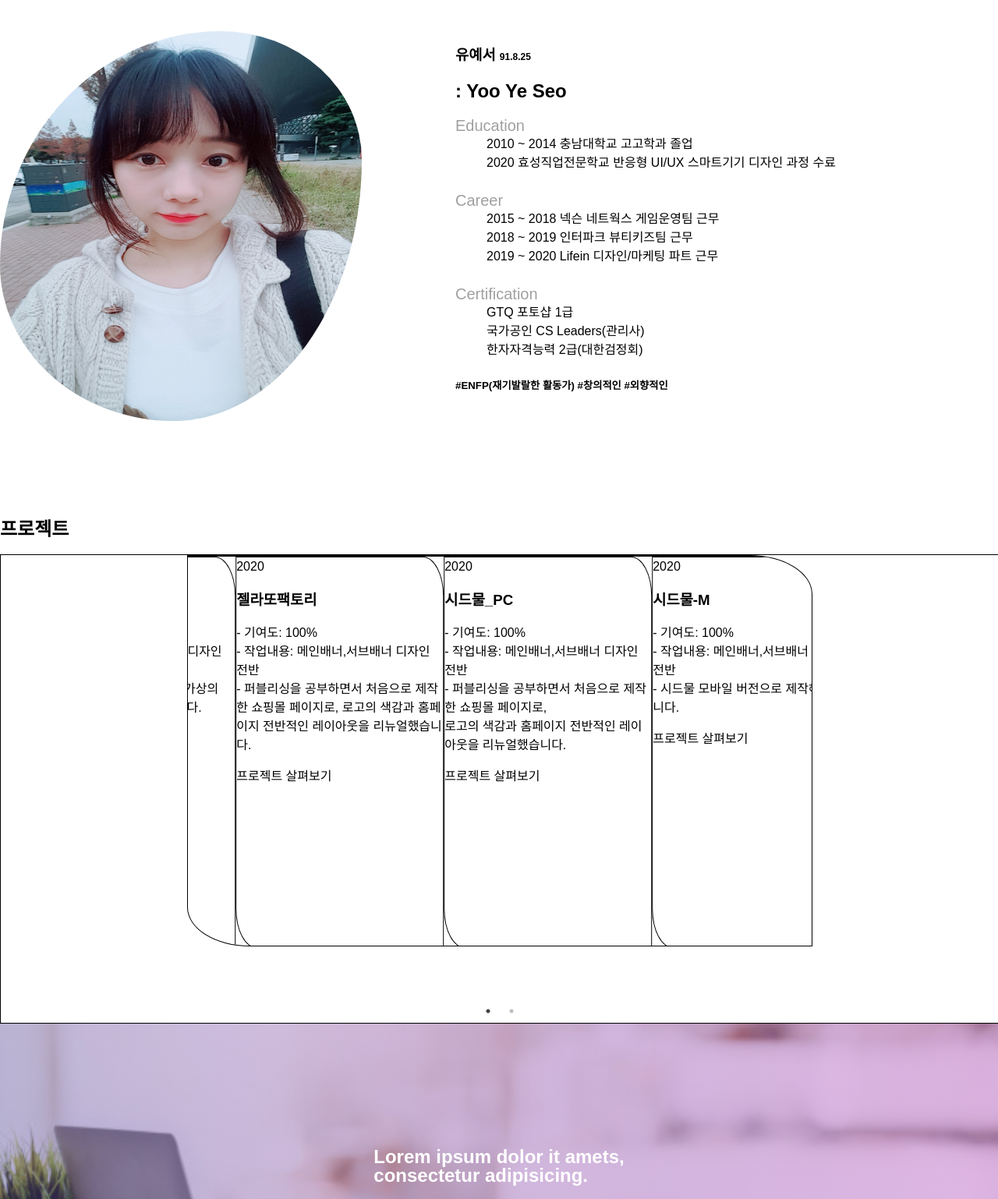
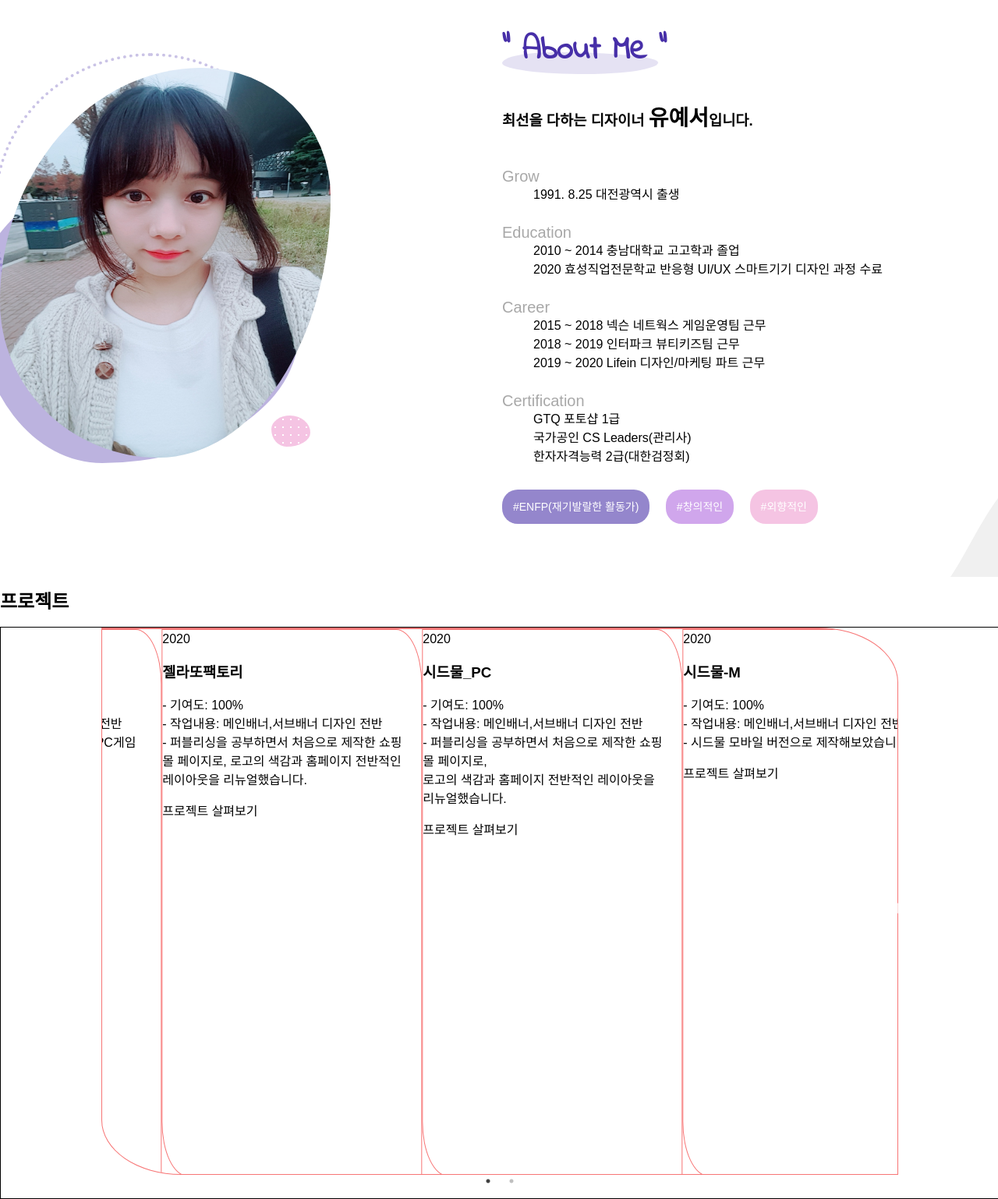
Before and after one commit to corock-dev/yeseo-ko.github.io, a plain HTML site: page index.html in a window 1280 px wide. Shown: the part 860-2398 px from the top of the page at 78% size. Drawn offline with nearby package versions, Linux system fonts and the light colour scheme; a web font is replaced by a local one.

Commit message:
aboutme까지 제작

```diff
--- a/css/style.css
+++ b/css/style.css
@@ -1,5 +1,5 @@
 @import url('https://fonts.googleapis.com/css2?family=Sunflower:wght@300;500;700&display=swap');
-
+@import url('https://fonts.googleapis.com/css2?family=Indie+Flower&display=swap');
 
 .contents{
     width: 1280px;
@@ -16,7 +16,7 @@ nav{
     width: 1280px;
     margin: auto;
     justify-content: space-between;
-    /* border: 1px solid #000; */
+
 }
 .gnb{
     display:flex;
@@ -63,37 +63,125 @@ nav{
     font-size: 22px;
 
 }
+/* 풀배경으로 가야하는 레이아웃 */
+.FullScreen{
+    height:100vh;
+}
 /*내 프로필영역 */
+.s2{
+    background: url('../images/bg_gray.png') no-repeat center center;
+}
+
 .aboutme{
     display: flex;
     flex:5;
-    padding: 100px 0 ;
+    align-items: center;
+    height: 100vh;
+
 }
+/* 프로필사진영역 */
 .photo{
     flex:2;
-    margin-right: 120px;
+    margin-right:220px;
+    position: relative;
+
    }
 .photo img{
     width: 100%;
     height: 500px;
     border-radius: 61% 39% 52% 48% / 60% 33% 67% 40%    ;
-
    }
-
+.photo span:nth-child(1){
+    height: 441px;
+    width: 413px;
+    border: 4px dotted rgba(71, 47, 168, 0.286);
+    position: absolute;
+    bottom: 15%;
+    left: -2%;
+    border-radius: 48% 52% 61% 39% / 44% 55% 45% 56%;
+    z-index: -1;
+}
+.photo span:nth-child(2){
+    height: 372px;
+    width: 413px;
+    background:  #472fa85d ;
+    position: absolute;
+    bottom: 0%;
+    left: -7%;
+    border-radius: 48% 52% 61% 39% / 44% 55% 45% 56%;
+    z-index: -1;
+}
+.photo span:nth-child(3){
+    height: 40px;
+    width: 50px;
+    background: #f1a9d7af;
+    background-image: radial-gradient(rgb(255, 255, 255) 20%, transparent 0), radial-gradient(rgb(255, 255, 255) 20%, transparent 0);
+    background-position: 0 0, 10px 10px;
+    background-size: 10px 10px;
+    position: absolute;
+    bottom: 4%;
+    left: 82%;
+    border-radius: 48% 52% 61% 39% / 44% 55% 45% 56%;
+    z-index: -1;
+}
+/* 프로필내용영역 */
 .desc{
     flex:3;
 }
+/* about me 타이틀 */
+.abm_title{
+    position: relative;
+}
+.abm_title h1{
+    font-size: 42px;
+    color:  #472fa8;
+    font-family: 'Indie Flower', cursive;
+}
 
-.desc>h3 span{
-    font-size: 12px;
+.abm_title span{
+    height: 28px;
+    width: 200px;
+    background: #472fa823;
+    position: absolute;
+    bottom: -74%;
+    border-radius: 34% 66% 46% 54% / 50% 47% 53% 50%  ;
 }
+/* 프로필 내용영역 */
+.desc h3{
+    padding: 28px 0;
+}
+.desc h3 b{
+    font-size: 28px;
+
+}
+
 .desc dt{
     font-size: 20px;
-    color: #a0a0a0;
+    color: #a8a8a8;
+}
+/* 성격 해시태그 */
+/* 이곳에는 클릭시 꿈틀거리는 효과 넣어보고 싶음 */
+.hashs span{
+    font-size: 14px;
+    padding: 14px;
+    background: #472fa894;
+    border-radius: 20px;
+    color: #fff;
+    margin-right: 16px;
+}
+.hashs span:nth-child(2){
+    background: #ab60dd8e;
+}
+.hashs span:nth-child(3){
+    background: #f1a9d7af;
 }
 
+/* 콜투액션  */
+.c-t-a{
 
-/* 콜투액션  */
+    border: 1px solid #000;
+
+}
 .call-to-action{
     background: url('../images/call.jpg') no-repeat center;
     background-size: cover;
@@ -103,7 +191,6 @@ nav{
     justify-content: center;
     align-items: center;
     flex-direction: column;
-
 }
 .call-to-action:before{
     content: '';
@@ -121,27 +208,34 @@ nav{
 }
 .call-to-action h2{
     margin-bottom: 50px;
+    line-height: 50px;
+    text-align: center;
+    font-size: 40px;
     color: #fff;
     z-index: 1;
 }
 
-/* 슬라이드 */
-.responsive div{
-    width: 800px;
-    height: 500px;
-    border-radius: 0 10% 0 10%;
-    border: 1px solid #000;
-}
 
 /* 프로젝트 */
+.pro{
+    background:
+    background-size: 100% 100%;
+}
 .projects{
     width: 100%;
-    height: 600px;
     border: 1px solid #000;
     display: flex;
     justify-content: center;
 }
 
+/* 프로젝트 슬라이더 */
+.responsive div{
+    width: 1000px;
+    height: 700px;
+    padding-right: 20px;
+    border-radius: 0 10% 0 10%;
+    border: 1px solid rgb(247, 117, 117);
+}
 
 /* 공부 */
 .studies{
@@ -158,25 +252,44 @@ nav{
 
 /* 연락처 */
 .contact{
-    background: rgb(129, 54, 145);
-    height: 200px;
+    background: linear-gradient(180deg, #482fa8, #7641bc);
+    height: 300px;
     display: flex;
     justify-content: center;
     align-items: center;
     flex-direction: column;
 }
 
-.button a{
-    display:inline-block;
+.contact p{
+    color: #fff;
+    font-size: 30px;
+}
+
+.contact span{
+
+    background: url('../images/luna.png') no-repeat center;
+    width: 40px;
+    height: 45px;
+    background-size: 30px 40px;
+}
+
+/* 버튼디자인 */
+.btns{
+    margin-top: 17px ;
+}
+button{
+    display: inline-block;
     padding: 10px;
     width: 200px;
     margin: 10px;
     text-align: center;
-    border-radius: 10px;
+    border-radius: 20px;
+    color: #fff;
 }
-.button a:first-child{
-    background-color: rgb(216, 40, 149);
+button{
+    background: inherit ; border:none; box-shadow:none; border-radius:0; padding:0; overflow:visible; cursor:pointer}
+
+button i{
+    color: #fff;
+    padding-right: 5px;
 }
-.button a:last-child{
-    background-color: rgb(216, 40, 149);
-}
--- a/index.html
+++ b/index.html
@@ -7,6 +7,7 @@
     <link rel="stylesheet" href="./css/style.css">
     <link rel="stylesheet" href="./css/reset.css">
     <link rel="shortcut icon" href="./images/logo.png">
+    <link rel="stylesheet" href="https://cdnjs.cloudflare.com/ajax/libs/font-awesome/5.8.2/css/all.min.css" />
 
     <link rel="stylesheet" type="text/css" href="//cdn.jsdelivr.net/npm/slick-carousel@1.8.1/slick/slick.css"/>
     <link rel="stylesheet" type="text/css" href="//cdn.jsdelivr.net/npm/slick-carousel@1.8.1/slick/slick-theme.css"/>
@@ -51,16 +52,31 @@
       </main>
 
 <!-- aboutme -->
-      <section>
+      <section class="FullScreen s2">
         <div class="contents">
             <div class="aboutme">
+              <!-- 프로필사진영역 -->
                 <div class="photo">
                     <img src="./images/me.jpg" alt="me">
+                    <div class="dots">
+                      <span></span>
+                      <span></span>
+                      <span></span>
+                    </div>
                 </div>
+                <!-- 프로필 내용영역 -->
                 <div class="desc">
-                    <h3>유예서 <span>91.8.25</span> </h3>
-                    <h2><b>: Yoo Ye Seo</b></h2>
+                    <div class="abm_title">
+                      <h1>" About Me "</h1>
+                      <span></span>
+                    </div>
+
+                    <h3>최선을 다하는 디자이너 <b>유예서</b>입니다.</h3>
+
                     <dl>
+                      <dt>Grow</dt>
+                      <dd><span>1991. 8.25</span> 대전광역시 출생</dd>
+                      <br>
                       <dt>Education</dt>
                       <dd><span>2010 ~ 2014</span> 충남대학교 고고학과 졸업</dd>
                       <dd><span>2020</span> 효성직업전문학교 반응형 UI/UX 스마트기기 디자인 과정 수료</dd>
@@ -75,14 +91,21 @@
                       <dd>국가공인 CS Leaders(관리사)</dd>
                       <dd>한자자격능력 2급(대한검정회)</dd>
                     </dl>
-                    <h5>#ENFP(재기발랄한 활동가) #창의적인 #외향적인</h5>
+                    <br>
+                    <div class="hashs">
+                      <span>#ENFP(재기발랄한 활동가)</span>
+                      <span>#창의적인</span>
+                      <span>#외향적인</span>
+                    </div>
+
+
                 </div>
             </div>
         </div>
       </section>
 
         <!-- 프로젝트 슬라이더 -->
-      <section>
+      <section class="FullScreen pro" >
         <div class="contents">
           <h1>프로젝트</h1>
           <div class="projects">
@@ -141,10 +164,11 @@
 
 
     <!-- 콜투액션 -->
-    <section>
+    <section class="FullScreen c-t-a">
       <div class="call-to-action">
-        <h2>Lorem ipsum dolor <b>it amet</b>s,<br>consectetur adipisicing.</h2>
-        <a href="https://github.com/yeseo-ko">click here</a>
+        <h2>Never let your memories be<br>
+          greater than your dreams.</h2>
+        <a href="https://github.com/yeseo-ko">GitHub로 이동</a>
       </div>
      </section>
 
@@ -165,10 +189,18 @@
     <!-- 연락처 -->
       <section>
         <div class="contact">
+
+            <span></span>
             <p>언제나 기다리고 있겠습니다.</p>
-            <div class="button">
-              <a href="#none">카카오톡으로 문의</a>
-              <a href="#none">이메일로 문의</a>
+          <!-- 버튼디자인 -->
+            <div class="btns">
+              <button class-"btn-1" href="#none">
+                <i class="far fa-comment-dots"></i>
+                카카오톡으로 문의
+              </button>
+              <button class-"btn-2" href="#none">
+                <i class="far fa-envelope"></i>이메일로 문의
+              </button>
             </div>
         </div>
       </section>
```
Also changed, not shown: images/bg_gray.jpg (added), images/bg_gray.png (added), images/full.jpg, images/meteor1.png (added), images/meteor2.png (added), images/meteor3.png (added), images/meteor4.png (added), 1 other file.
